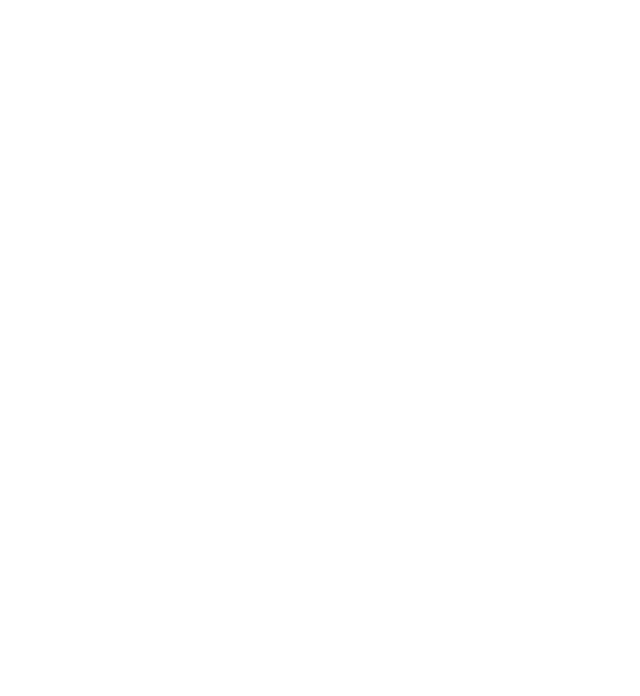
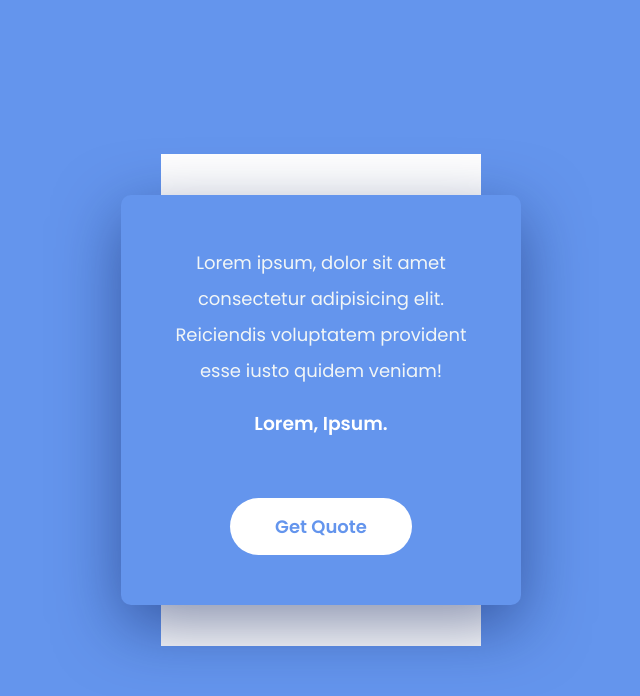
Before and after one commit to kushagrarastogi7007/JS-basic-projects, a plain HTML site: page random-quote-generator/index.html in a window 1280 px wide. Shown: the whole page, without its empty margins (319-959 px from the left). Drawn offline with Linux system fonts and the light colour scheme; no server answers.

Commit message:
js project done

```diff
--- a/random-quote-generator/index.html
+++ b/random-quote-generator/index.html
@@ -4,13 +4,18 @@
     <meta charset="UTF-8">
     <meta name="viewport" content="width=device-width, initial-scale=1.0">
     <title>Ranodm Quote Generator</title>
+    <link rel="preconnect" href="https://fonts.googleapis.com">
+    <link rel="preconnect" href="https://fonts.gstatic.com" crossorigin>
+    <link href="https://fonts.googleapis.com/css2?family=Inter:wght@100..900&family=Poppins:wght@400;600&display=swap" rel="stylesheet">
     <link rel="stylesheet" href="style.css">
 </head>
 <body>
 
     <div class="wrapper">
         <div class="container">
-
+            <p id="quote">Lorem ipsum, dolor sit amet consectetur adipisicing elit. Reiciendis voluptatem provident esse iusto quidem veniam!</p>
+            <h3 id="author">Lorem, ipsum.</h3>
+            <button id="btn">Get Quote</button>
         </div>
     </div>
 
--- a/random-quote-generator/script.js
+++ b/random-quote-generator/script.js
@@ -0,0 +1,20 @@
+let quote = document.querySelector('#quote');
+let author = document.querySelector('#author');
+let button = document.querySelector('#btn');
+
+const url = "https://api.quotable.io/random";
+
+let getQuote = () => {
+    fetch(url)
+    .then((data) => data.json())
+    .then((item) => {
+        console.log(item.content);
+        console.log(item.author);
+        quote.innerText = item.content;
+        author.innerText = item.author;
+    });
+};
+
+let changeColor;
+window.addEventListener('load', getQuote);
+button.addEventListener('click', getQuote);
--- a/random-quote-generator/style.css
+++ b/random-quote-generator/style.css
@@ -0,0 +1,60 @@
+*{
+    padding: 0;
+    margin: 0;
+    box-sizing: border-box;
+    font-family: "Poppins", sans-serif;
+}
+body {
+    background-color: #6495ed;
+}
+.wrapper{
+    width: 400px;
+    position:absolute;
+    transform: translate(-50%, -50%);
+    top: 50%;
+    left: 50%;
+}
+.container {
+    width: 100%;
+    border-radius: 10px;
+    background-color:#6495ed ;
+    padding: 50px 40px;
+    position: relative;
+    box-shadow: 0px 20px 65px rgba(9, 27, 87, 0.5);
+    text-align: center;
+}
+.container:after {
+    content: "";
+    position: absolute;
+    width: 80%;
+    height: 120%;
+    background-color: #ffffff;
+    z-index: -1;
+    top: -10%;
+    left: 10%;
+}
+.container p{
+    color:#f2f6f6;
+    line-height: 2;
+    font-size: 18px;
+}
+.container h3{
+    color: #ffffff;
+    margin: 20px 0 60px 0;
+    font-weight: 700;
+    text-transform: capitalize;
+}
+.container button{
+    background-color: #ffffff;
+    border: none;
+    padding: 15px 45px;
+    font-size: 18px;
+    font-weight: 700;
+    border-radius: 50px;
+    color: #6495ed;
+    cursor: pointer;
+}
+.container button:hover{
+    color: #0a59eb;
+    box-shadow: 0px 20px 50px rgba(9, 27, 87, 0.5);
+}
```
